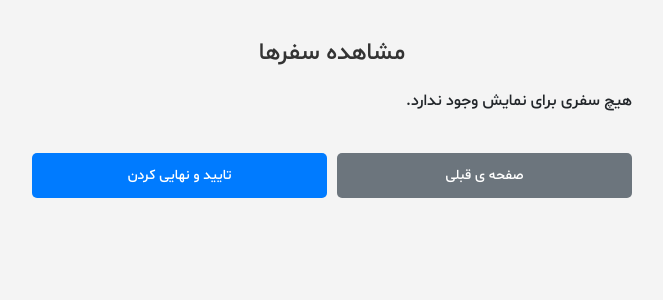
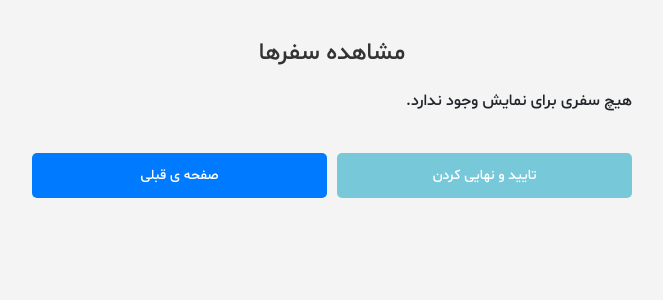
Before and after one commit to dorrinweb/surveyFrontend, a React (Create React App) app: page /previewtrips in a window 1280 px wide. Shown: the top 300 px of the page, without its empty margins (337-1000 px from the left). Built offline with nearby package versions, Linux system fonts and the light colour scheme; sample sign-in values are in the browser's storage.

Commit message:
button position and color were became better

```diff
--- a/src/components/AddTripForm.js
+++ b/src/components/AddTripForm.js
@@ -611,12 +611,13 @@ if (trip.tripFee.trim() !== "" && parseFloat(trip.tripFee) < 0) {
       </form>
 
       <div className="button-container">
+      <button onClick={handleNextTrip} >
+    سفر بعدی
+  </button>
   <button onClick={handlePreviousTrip} >
     صفحه قبلی
   </button>
-  <button onClick={handleNextTrip} >
-    سفر بعدی
-  </button>
+
   <button onClick={handleViewTrips} >
     مشاهده و تایید
   </button>
--- a/src/components/PreViewTripsPage.js
+++ b/src/components/PreViewTripsPage.js
@@ -101,6 +101,14 @@ const PreviewTripsPage = () => {
 
 
 <div className="actions">
+
+
+  <button
+    onClick={() => setShowConfirmModal(true)}
+    disabled={loading || successMessage} // اضافه شدن شرط successMessage
+  >
+    {loading ? "در حال ارسال..." : successMessage ? successMessage : "تایید و نهایی کردن"}
+  </button>
   <button
     onClick={() => {
       const lastFilledIndex = trips
@@ -127,13 +135,6 @@ const PreviewTripsPage = () => {
     disabled={loading || successMessage} // اضافه شدن شرط successMessage
   >
     صفحه ی قبلی
-  </button>
-
-  <button
-    onClick={() => setShowConfirmModal(true)}
-    disabled={loading || successMessage} // اضافه شدن شرط successMessage
-  >
-    {loading ? "در حال ارسال..." : successMessage ? successMessage : "تایید و نهایی کردن"}
   </button>
 </div>
 
--- a/src/styles/PreviewTrips.css
+++ b/src/styles/PreviewTrips.css
@@ -63,7 +63,7 @@
 }
 
 .actions button:first-child {
-  background-color: #6c757d;
+  background-color: #77c9da;
   color: white;
 }
 
```
